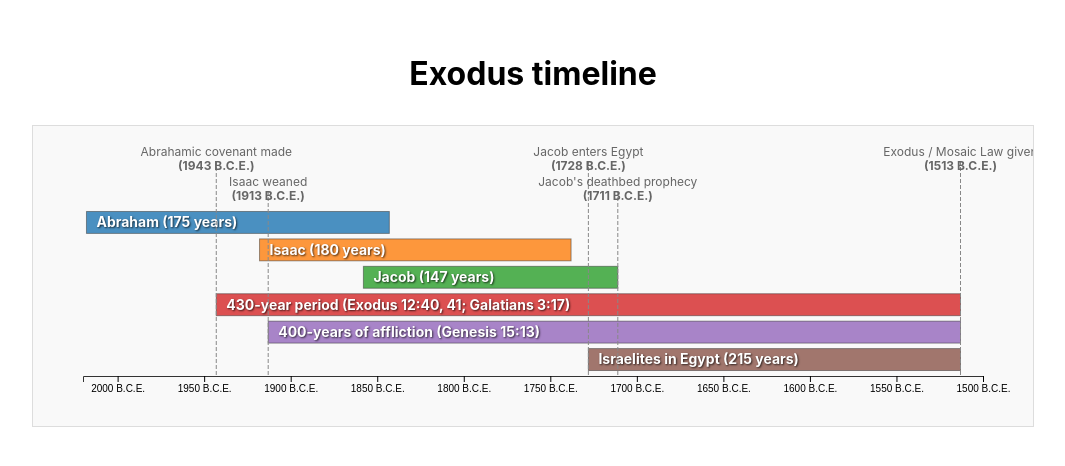
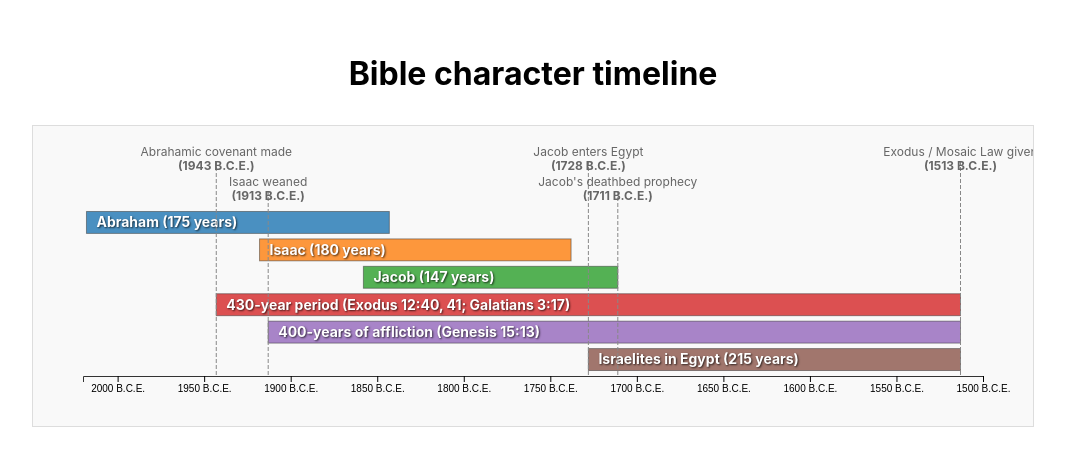
Before and after one commit to Rellum/timeline, a plain HTML site: page characters.html in a window 1280 px wide. Shown: the part 170-636 px from the top of the page, without its empty margins (107-1172 px from the left). Drawn offline with nearby package versions, Linux system fonts and the light colour scheme.

Commit message:
Update heading

```diff
--- a/characters.html
+++ b/characters.html
@@ -61,7 +61,7 @@
 </head>
 <body>
 
-<h1>Exodus timeline</h1>
+<h1>Bible character timeline</h1>
 <svg id="timeline-chart" class="timeline-chart"></svg>
 
 <script>
```
